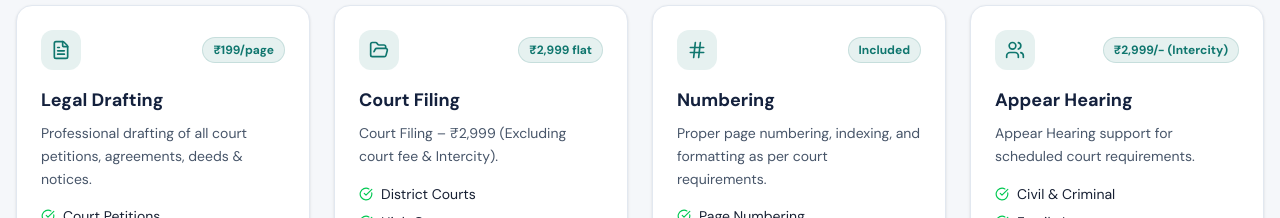
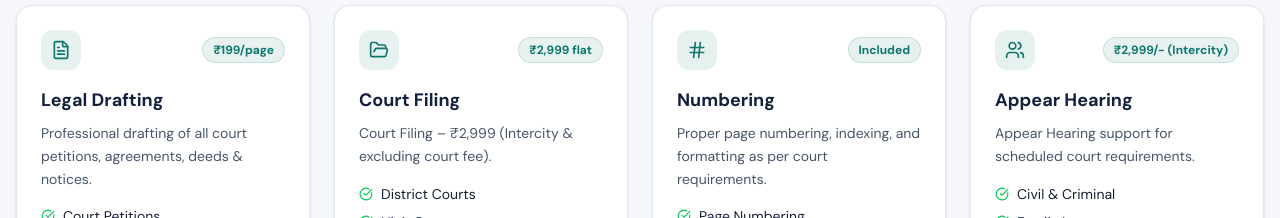
Before and after one commit to professionall1/fossilsphere, a React (Vite) app: page /services in a window 1280 px wide. Shown: the part 1580-1798 px from the top of the page. Built offline with nearby package versions, Linux system fonts and the light colour scheme.

Commit message:
fix: update filing description text

```diff
--- a/src/data/services.js
+++ b/src/data/services.js
@@ -19,7 +19,7 @@ export const SERVICE_CONFIG = {
     label: "Filing",
     calculatorLabel: "Filing",
     detail: "₹2,999",
-    description: "Excluding court fee & Intercity",
+    description: "Intercity & excluding court fee",
     requiresPages: false,
     fixedPrice: PRICING.filing,
     trackingSteps: ["Filing", "Numbering", "Completed"],
@@ -29,7 +29,7 @@ export const SERVICE_CONFIG = {
     label: "Both",
     calculatorLabel: "Both",
     detail: "Drafting + Filing",
-    description: "Drafting pages + filing, excluding court fee & Intercity",
+    description: "Drafting pages + filing, Intercity & excluding court fee",
     requiresPages: true,
     trackingSteps: ["Drafting", "Filing", "Numbering", "Completed"],
   },
--- a/src/pages/Services.jsx
+++ b/src/pages/Services.jsx
@@ -89,7 +89,7 @@ export default function Services() {
               },
               {
                 icon: FolderOpen, title: 'Court Filing', price: `₹${PRICING.filing.toLocaleString()} flat`,
-                desc: 'Court Filing – ₹2,999 (Excluding court fee & Intercity).',
+                desc: 'Court Filing – ₹2,999 (Intercity & excluding court fee).',
                 items: ['District Courts', 'High Courts', 'Consumer Forums', 'Tribunals']
               },
               {
```
